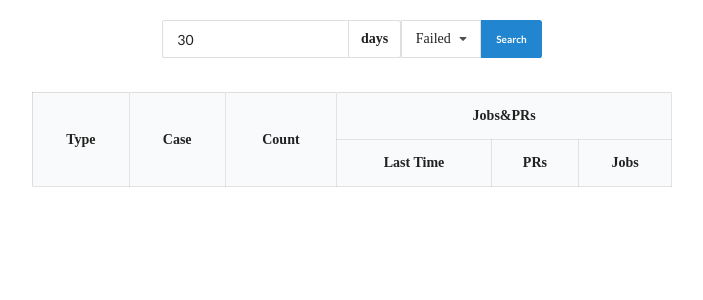
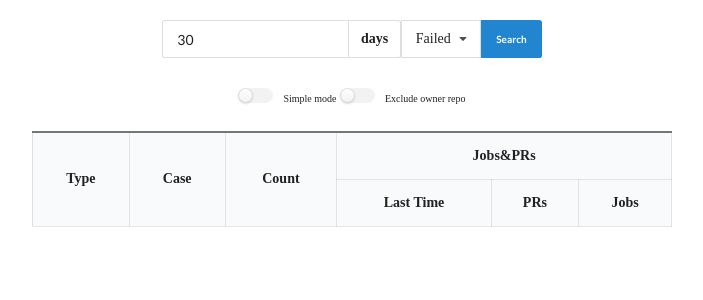
Before and after one commit to ZhefuTu/performance_test_web, a Django app: page /datashow/top_cases in a window 1280 px wide. Shown: the top 300 px of the page, without its empty margins (288-991 px from the left). Run offline with Django 3.2, Linux system fonts and the light colour scheme; data that the repository does not hold is empty; some libraries are stand-ins or nearby versions.

Commit message:
modify the front side display

```diff
--- a/DataShow/last_time.txt
+++ b/DataShow/last_time.txt
@@ -1 +1 @@
-1612314989
+1620690148
--- a/DataShow/mit_server.py
+++ b/DataShow/mit_server.py
@@ -19,8 +19,18 @@ def compare_time(x, y):
 			return -1
 	return 0
 
+def check_pr_exclude(case_name, pr_name):
+	if case_name == "cqrs":
+		if pr_name == "cqrs":
+			return False
+	elif case_name == "rest":
+		if pr_name == "realtime":
+			return False
+	elif case_name == "blackbox":
+		return False
+	return True
 
-def get_top_cases_html(days, typ):
+def get_top_cases_html(days, typ, exclude):
 	res = requests.get(QUERY_URL%(days, typ))
     	res = res.json()
 	res = res.get("results")[0].get("@@result", [])
@@ -28,11 +38,13 @@ def get_top_cases_html(days, typ):
     	if res:
 		active = 0
         	for info in res:
+			html_block = ""
 			if active%2 == 0:
-				html += '<tr class="active">'
+				html_block += '<tr class="active">'
 			else:
-				html += '<tr>'
-	        	html += '<td rowspan="ROWS" style="vertical-align:middle;">%s</td><td rowspan="ROWS" style="vertical-align:middle;">%s</td><td rowspan="ROWS" style="vertical-align:middle;">%s</td>'%(info['ctype'], info['case_name'], info['total_num'])
+				html_block += '<tr>'
+			job_count = info['total_num']
+	        	html_block += '<td rowspan="ROWS" style="vertical-align:middle;">%s</td><td rowspan="ROWS" style="vertical-align:middle;">%s</td><td rowspan="ROWS" style="vertical-align:middle;">JOB_COUNT</td>'%(info['ctype'], info['case_name'])
 		        jobs = info['jobs'].split()
 		        #html += '<td></td><td></td><td></td></tr>'
 	        	temp = {}
@@ -51,31 +63,46 @@ def get_top_cases_html(days, typ):
 	        			jobs_str += '<a href="%s" target="_blank">%s</a> '%(jurl, jobs[0])
 	        		pr_info_list.append([k, temp[k][0][1], jobs_str])
 		       	pr_info_list.sort(cmp=compare_time, reverse=True)
-                        html = html.replace("ROWS", str(len(pr_info_list)))
+			row_count = 0
                         ind = 0
 		       	for pr_info in pr_info_list:
+                                valid = True
+                                html_temp = ""
 	       			dtime = pr_info[1].split("-")
 				for i in range(6):
 					if i !=0 and len(dtime[i]) == 1:
 						dtime[i] = "0%s"%dtime[i]
                                 if ind != 0:
 					if active%2 == 0:
-						html += '<tr class="active">'
+						html_temp += '<tr class="active">'
 					else:
-						html += "<tr>"
+						html_temp += "<tr>"
 				ind += 1
-		       		html += "<td nowrap>%s-%s-%s %s:%s:%s</td>" %(dtime[0],dtime[1],dtime[2],dtime[3],dtime[4],dtime[5])
+		       		html_temp += '<td nowrap class="extra">%s-%s-%s %s:%s:%s</td>' %(dtime[0],dtime[1],dtime[2],dtime[3],dtime[4],dtime[5])
 		       		prs = pr_info[0].split(";")
 				str_len = 0
-				html += "<td>"
+				html_temp += '<td class="extra">'
 		       		for pr in prs:
 			            	if "#" not in pr:
 		        	    		continue
 					str_len += len(pr)
+                                        if exclude == "true":
+                                        	valid = check_pr_exclude(info["case_name"], pr.split("#")[0])
+                                        if not valid:
+						job_count -= len(pr_info[2].split('> <'))
+						ind -= 1
+						break
 			            	purl = PR_URL % (pr.split("#")[0], pr.split("#")[1])
-	        		        html += '<a href="%s" target="_blank">%s</a> '%(purl, pr)
-				html += "</td>"
-	             	        html += "<td>" + pr_info[2] + "</td></tr>"
+	        		        html_temp += '<a href="%s" target="_blank">%s</a> '%(purl, pr)
+				html_temp += "</td>"
+	             	        html_temp += '<td class="extra">' + pr_info[2] + "</td></tr>"
+				if valid:
+					html_block += html_temp
+					row_count += 1
 			active += 1
+			if row_count != 0:
+	                        html_block = html_block.replace("ROWS", str(row_count))
+				html_block = html_block.replace("JOB_COUNT", str(job_count))
+				html += html_block
 		        #html += "</td></table></tr>"
 	return html
--- a/DataShow/perf_show.py
+++ b/DataShow/perf_show.py
@@ -51,7 +51,7 @@ def read_file(path, max_time, kind):
                     failed_flag = True
                     break
                 for i in result:
-                    if i > 850:
+                    if i > 1000:
                         failed_flag = True
                         break
         elif kind == 'normal_load':
--- a/DataShow/views.py
+++ b/DataShow/views.py
@@ -80,9 +80,10 @@ def show_report(request):
 def get_top_cases(request):
     days = request.GET.get("days", 30)
     typ = request.GET.get("type", "failed")
-
+    exclude = request.GET.get("exclude", "false")
     context = {}
     context['days'] = days
     context['type'] = typ
-    context['content'] = mark_safe(get_top_cases_html(days, typ))
+    context['exclude'] = exclude
+    context['content'] = mark_safe(get_top_cases_html(days, typ, exclude))
     return render(request, 'DataShow/top_cases.html', context)
--- a/templates/DataShow/top_cases.html
+++ b/templates/DataShow/top_cases.html
@@ -55,7 +55,29 @@
                         document.getElementById("stat")[2].selected=true;
                 };
 		$('.ui.compact.selection.dropdown')
- 			.dropdown();
+ 		  .dropdown();
+		$('.ui.checkbox.simple')
+		  .checkbox().checkbox({
+    		    onChecked: function() {
+                      $(".table").css({"width":"20%"});
+	              $(".extra").hide(500);
+  	            },
+		    onUnchecked: function() {
+                      $(".table").css({"width":"50%"});
+		      $(".extra").show(500);
+    		    }
+		  });
+		$('.ui.checkbox.exclude')
+                  .checkbox().checkbox({
+                    onChecked: function() {
+                      $("input[name='exclude']").val("true");
+                      $(".ui.primary.button").click();
+                    },
+                    onUnchecked: function() {
+		      $("input[name='exclude']").val("false");
+                      $(".ui.primary.button").click();
+                    }
+                  });
         });
     </script>
 </head>
@@ -78,6 +100,7 @@
             </select>
             <input type="submit" value="Search">-->
 	  <br>
+          <input name="exclude" hidden/>
 	  <div class="ui action right labeled input">
 	    <input type="text" value="{{days}}" name="days">
 	    <div class="ui basic label">days</div>
@@ -90,18 +113,26 @@
 	  </div>
         </form>
 	<br>
-        <table class="ui celled structured table" style="width:50%;">
+        <div class="ui toggle checkbox simple">
+	  <input type="checkbox">
+	  <label>Simple mode</label>
+	</div>
+	<div class="ui toggle checkbox exclude">
+          <input type="checkbox" {% ifequal exclude "true" %} checked="" {% endifequal %}>
+          <label>Exclude owner repo</label>
+        </div>
+        <table class="ui celled structured grey table" style="width:50%;">
             <thead>
                 <tr>
                     <th rowspan="2" class="center aligned">Type</th>
                     <th rowspan="2" class="center aligned">Case</th>
                     <th rowspan="2" class="center aligned">Count</th>
-                    <th colspan="3" class="center aligned">Jobs&PRs</th>
+                    <th colspan="3" class="center aligned extra">Jobs&PRs</th>
                 </tr>
 		<tr>
-		    <th class="center aligned">Last Time</th>
-		    <th class="center aligned">PRs</th>
-                    <th class="center aligned">Jobs</th>
+		    <th class="center aligned extra">Last Time</th>
+		    <th class="center aligned extra">PRs</th>
+                    <th class="center aligned extra">Jobs</th>
 		</tr>
             </thead>
             <tbody>
```
